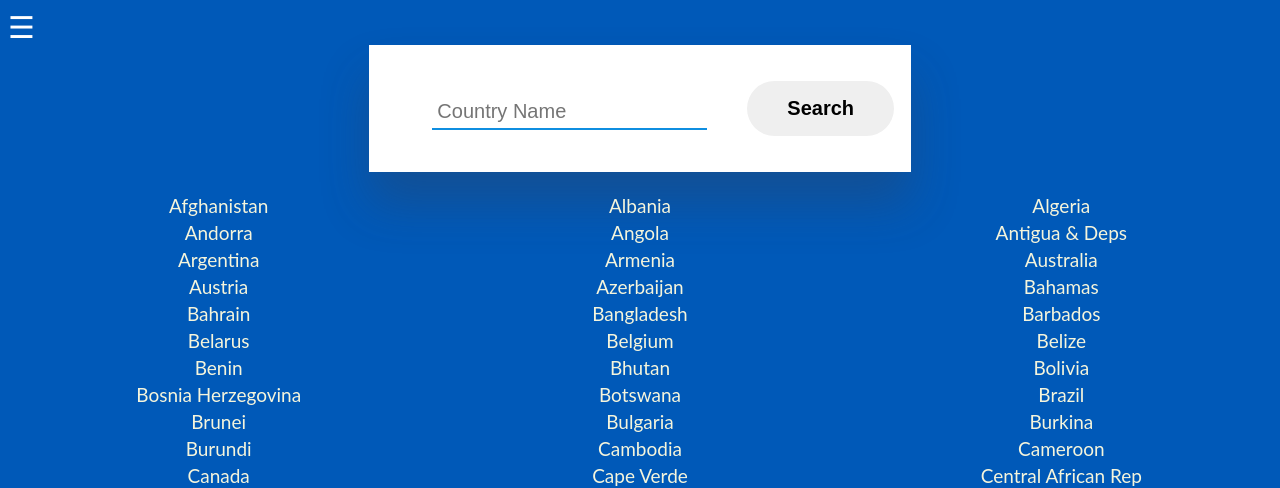
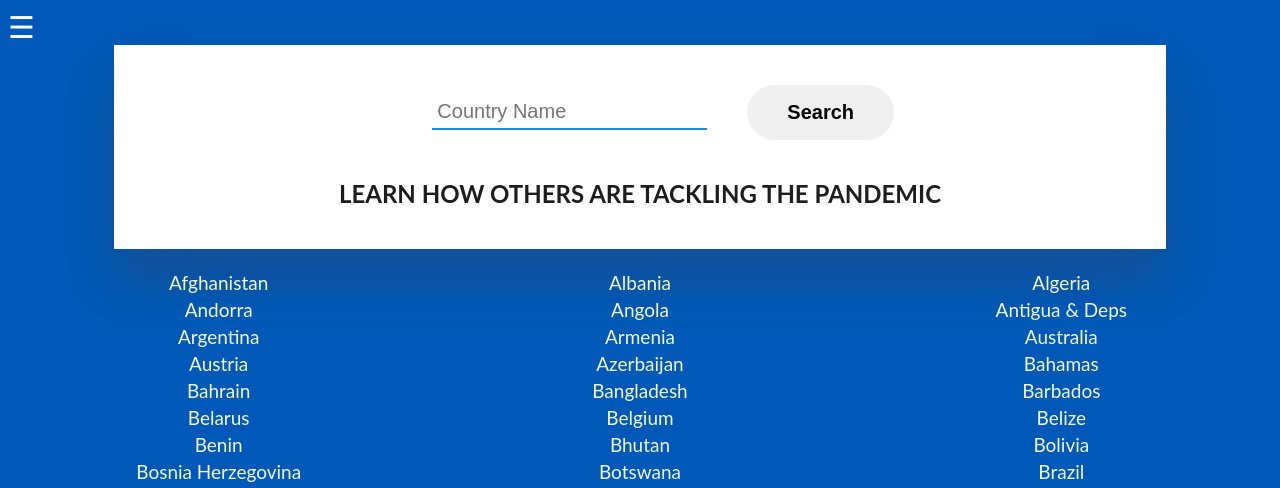
Before and after one commit to delivey/schoolvid19, a Flask app: page /countries in a window 1280 px wide. Shown: the top 488 px of the page. Run offline with Flask 2, Linux system fonts and the light colour scheme; data comes from the database, SQL or seed files in the repository.

Commit message:
added an animated flipper

```diff
--- a/static/style.css
+++ b/static/style.css
@@ -115,18 +162,38 @@ button:hover {
 
 .searchdiv {
     background: white;
+    box-shadow: 0 2rem 3rem 0 rgba(58, 59, 69, .3);
+    width: 80%;
     padding: 20px;
+    margin: auto;
+}
+
+.flexparent {
     margin: auto;
     width: fit-content;
     display: flex;
     justify-content: center;
     align-items: center;
-    box-shadow: 0 2rem 3rem 0 rgba(58, 59, 69, .3);
+    padding: 20px;
+    flex-wrap: wrap;
 }
 
-.searchdiv div {
+.flexparent div {
     width: 20%;
     padding: 0px 20px;
+}
+
+.flipheader::after {
+    text-align: center;
+    text-transform: uppercase;
+    animation: flipheader 10s infinite;
+    display: block;
+    content: "stay up to date";
+    transition: all 0.2s;
+    position: relative;
+    opacity: 0;
+    color: black;
+    text-align: center;
 }
 
 .countries {
--- a/templates/countries.html
+++ b/templates/countries.html
@@ -3,16 +3,17 @@
 <link href="style.css" rel="stylesheet"> {% block body %}
 
 <div class="searchdiv">
-    <form action="/countries" method="POST" id="search">
-        <h1>
+    <div class="flexparent">
+        <form action="/countries" method="POST" id="search">
             <div>
                 <input name="cName" placeholder="Country Name">
             </div>
-        </h1>
-    </form>
-    <div>
-        <button type="submit" form="search" value="Search">Search</button>
+        </form>
+        <div>
+            <button type="submit" form="search" value="Search">Search</button>
+        </div>
     </div>
+    <h2 class="flipheader"></h2>
 </div>
 
 <div class="countries">
```
Also changed, not shown: other parts of static/style.css (+47 -0 lines).
